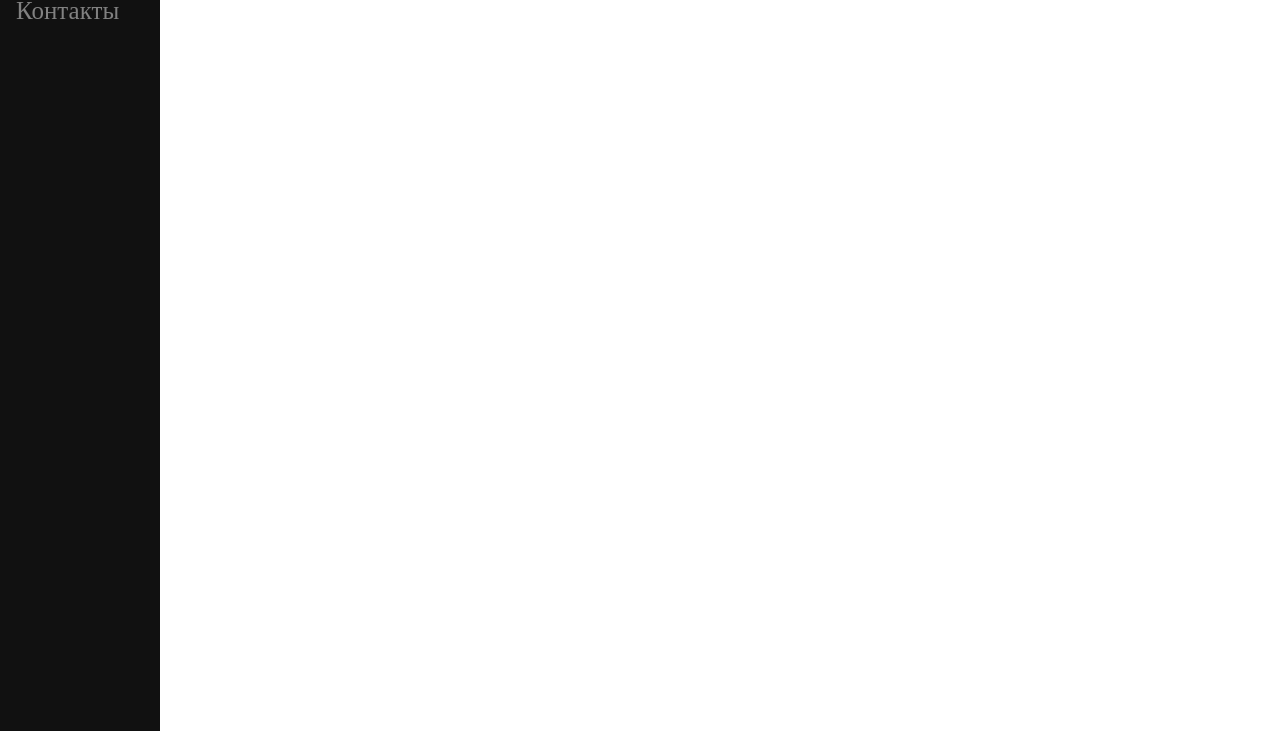
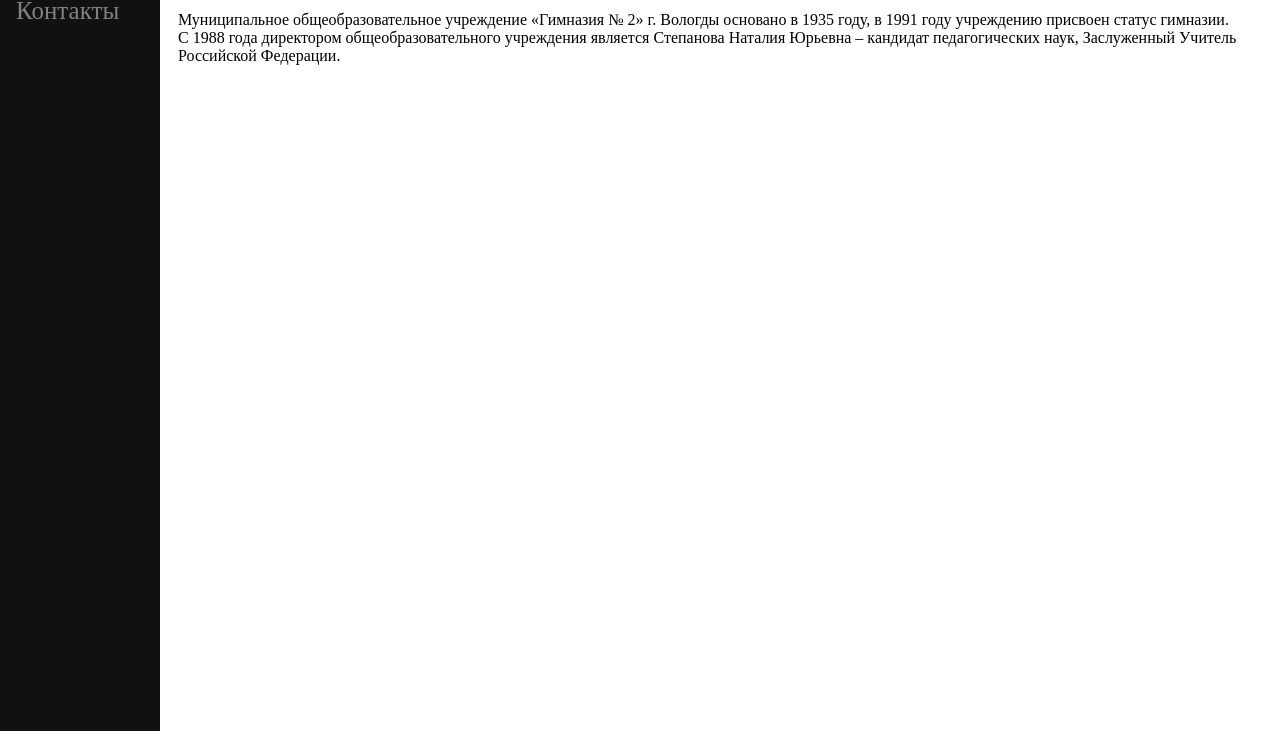
Before and after one commit to G0JIyBb/-_-_-, a plain HTML site: page index.html in a window 1280 px wide. Shown: the part 69-800 px from the top of the page. Drawn offline with Linux system fonts and the light colour scheme.

Commit message:
Update index.html
[SE-3] Описание блока p сайта

```diff
--- a/index.html
+++ b/index.html
@@ -11,6 +11,7 @@
 	</div>
 	<div class="main">
 		<h1>МОУ «Гимназия №2»</h1>
+		<p>Муниципальное общеобразовательное учреждение «Гимназия № 2» г. Вологды основано в 1935 году, в 1991 году учреждению присвоен статус гимназии.<br>С 1988 года директором общеобразовательного учреждения является Степанова Наталия Юрьевна – кандидат педагогических наук, Заслуженный Учитель Российской Федерации.</p>
 	</div>
 </body>
 </html>
```
